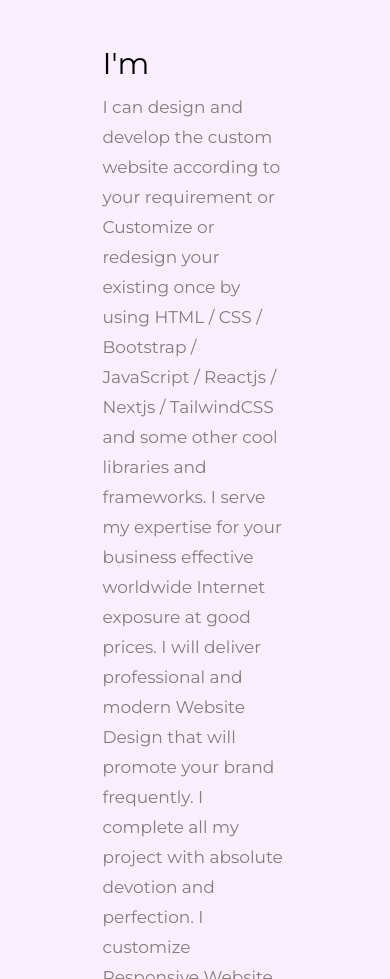
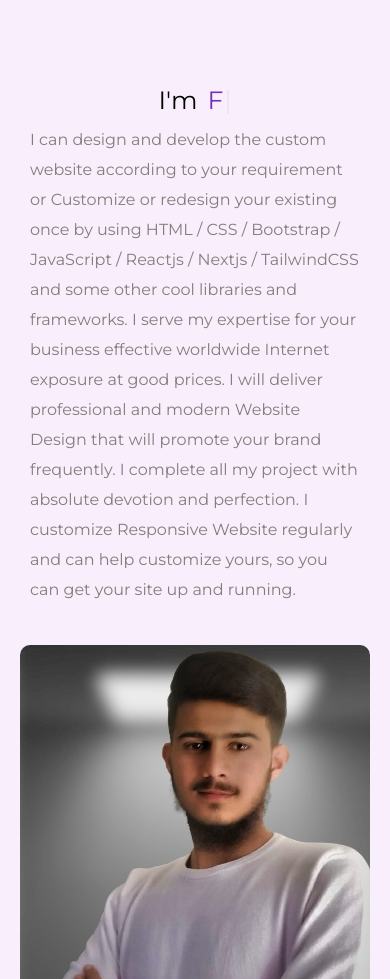
Before and after one commit to mzain42401/mzain, a React (Create React App) app: page / in a window 390 px wide. Shown: the part 1021-2000 px from the top of the page. Built offline with nearby package versions, Linux system fonts and the light colour scheme.

Commit message:
aboutpage

```diff
--- a/src/components/about/About.jsx
+++ b/src/components/about/About.jsx
@@ -6,12 +6,12 @@
 import Btn from '../Btn/Btn';
 
 const About = () => {
-  const { aboutPageContainer, aboutCenterDiv,aboutMe, myImageDiv, myPersonalImage, aboutMeDiv, aboutTypeWriterdiv, aboutContent, btnDiv,picContentDiv } = classes
+  const { aboutPageContainer, aboutCenterDiv,aboutMe, myImageDiv,picBottomBtn, myPersonalImage, aboutMeDiv, aboutTypeWriterdiv, aboutContent, btnDiv,picContentDiv } = classes
   return (
     <>
       <div className={aboutPageContainer}>
         <div className={aboutCenterDiv}>
-          <div className={aboutMe}>
+          <div className={aboutMe} >
             <h1>Who i am</h1>
           </div>
           <div className={picContentDiv}>
@@ -21,6 +21,11 @@
 
 
                 <img src={MyImage} alt="" />
+
+              </div>
+              <div className={picBottomBtn}>
+
+                <Btn />
               </div>
             </div>
             <div className={aboutMeDiv}>
--- a/src/components/about/about.module.css
+++ b/src/components/about/about.module.css
@@ -23,6 +23,7 @@
 justify-content: center;
 align-items: center;
 flex-wrap: wrap-reverse;
+/* background-color: palegreen; */
 
 }
 .myImageDiv{
@@ -34,6 +35,9 @@
     align-items: center;
     padding: 10px;
     width: 40%;
+}
+.picBottomBtn{
+    display: none;
 }
 .myPersonalImage{
     /* filter: drop-shadow(0px 0px 4px #7531b4); */
@@ -95,3 +99,39 @@
         width: 150px;
     }
 } */
+
+
+
+@media (max-width: 1114px){
+    .myImageDiv{
+        width: 100%;
+        margin-top: 20px;
+    }
+    .aboutMeDiv{
+        width: 100%;
+        display: flex;
+        justify-content: center;
+        align-items: center;
+        flex-direction: column;
+    }
+    .aboutContent{
+        font-size: 16px;
+
+
+    }
+    .aboutTypeWriterdiv{
+        font-size: 25px;
+    }
+    .btnDiv{
+        display:none;
+    }
+    .myImageDiv{
+        display: flex;
+        flex-direction: column;
+    }
+    .picBottomBtn{
+        display: block;
+        margin-top: 30px;
+    }
+
+}
--- a/src/components/home/home.module.css
+++ b/src/components/home/home.module.css
@@ -193,6 +193,8 @@
       font-size: 40px;
     }
     .homeCenterDiv{
+    padding-top: 120px;
+
       justify-content: center;
 
     }
```
